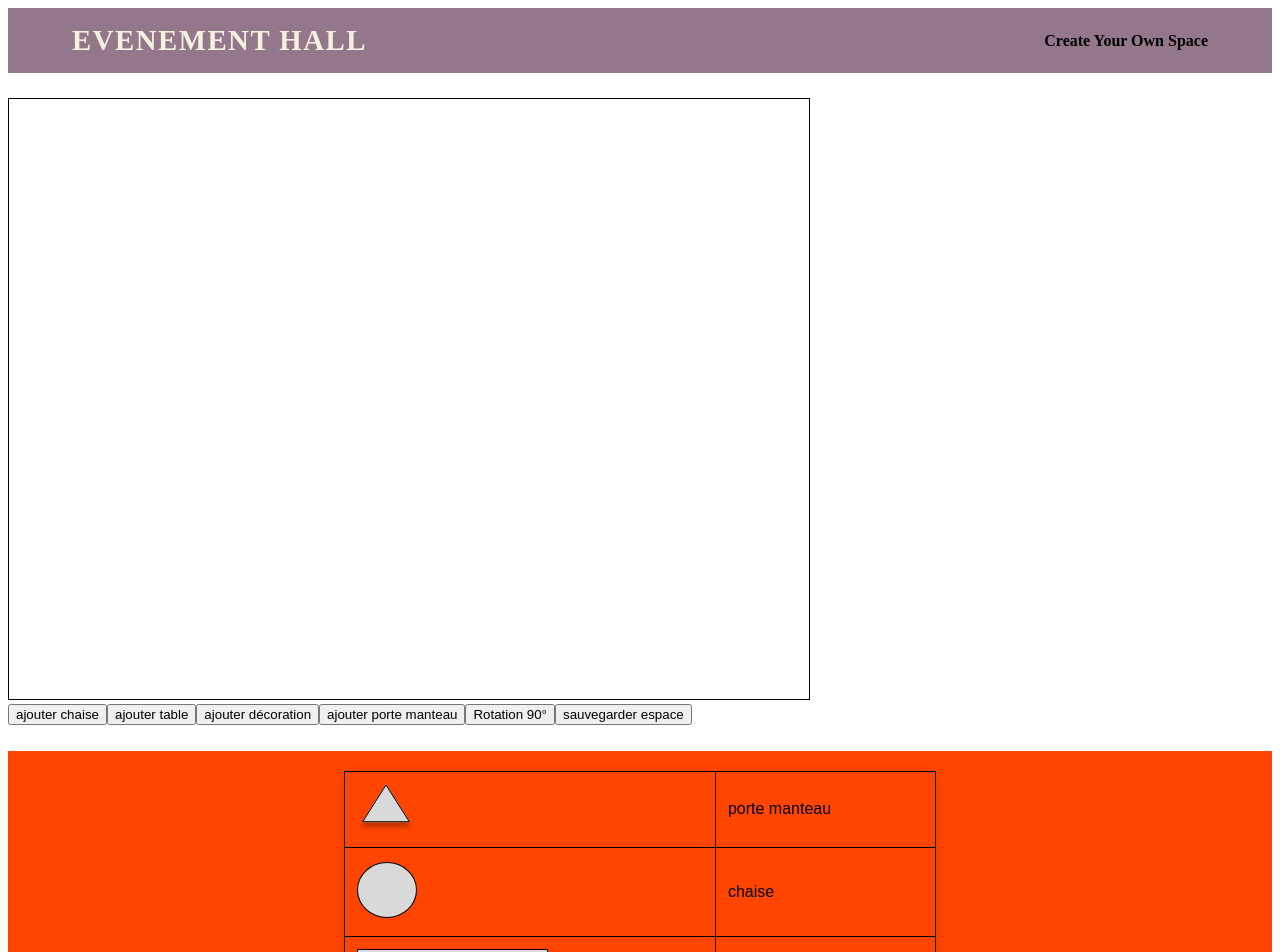
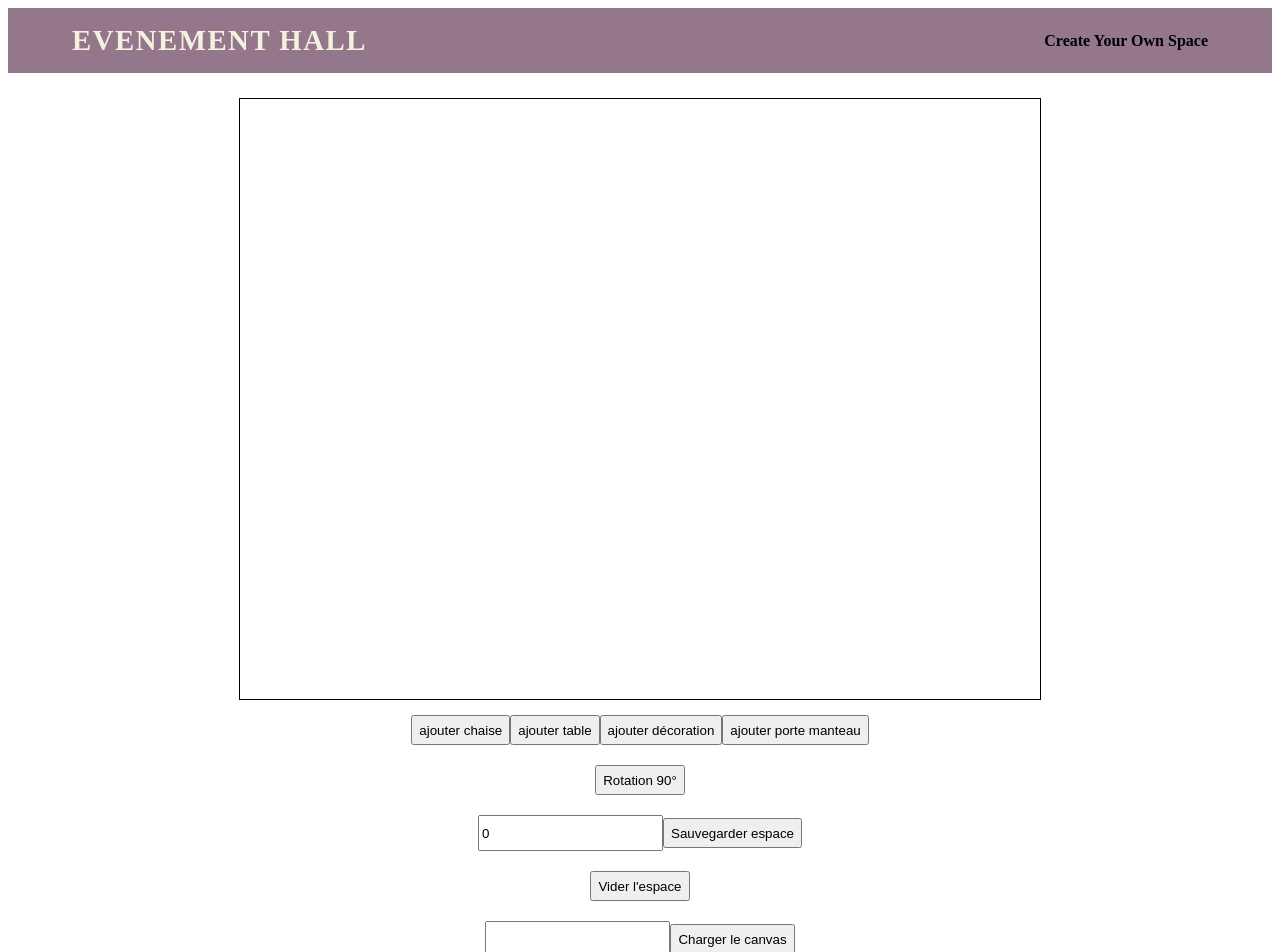
Before and after one commit to Oliviermaignan/evenementhall, a Vue app in the folder app/: page / in a window 1280 px wide. Shown: the top 952 px of the page. Built offline with nearby package versions, Linux system fonts and the light colour scheme.

Commit message:
feat: update for storage retreive and clean canva

```diff
--- a/app/src/components/CanvaComponent.vue
+++ b/app/src/components/CanvaComponent.vue
@@ -14,26 +14,34 @@ const offsetX = ref(0);
 const offsetY = ref(0);
 const canvasWidth = 800;
 const canvasHeight = 600;
+const loadedShapeNumber = ref();
 // const canvasLocalStorage = new CanvasLocalStorage()
 
-// ici question a poser car je ne comprend pas l'interet de la class abstraite si elle est bypass
-const canvasStorage: CanvasStorage = new CanvasLocalStorage()
+const storageKey = ref(0);
 
-// const canvasManager = new CanvasManager(canvasLocalStorage)
-
-const addShape = (canvas: HTMLCanvasElement, x: number, y: number, angle: number, icon: CanevasIconName) => {
-  const shape = new Shape(canvas, x, y, angle, icon);
+const addShape = (icon: CanevasIconName) => {
+  const shape = new Shape(canvas, 0, 0, 0, icon);
   shapes.value.push(shape);
   // canvasManager.addShape(shape)
   drawShapes()
 };
 
 function saveShapesConfig(){
+  const canvasStorage = new CanvasLocalStorage(storageKey.value);
   if (!shapes){
     return
   }
-  canvasStorage.save(shapes)
+  canvasStorage.save(shapes.value)
+  console.log(`Données sauvegardées sous la clé: ${storageKey.value}`);
 }
+
+const cleanShapesConfig = () => {
+  //efface le canva
+  shapes.value = [];
+  if (context.value) {
+    context.value.clearRect(0, 0, canvasWidth, canvasHeight);
+  }
+};
 
 // Gestion des événements de la souris
 const onMouseDown = (event: MouseEvent) => {
@@ -115,11 +123,21 @@ const rotate = (angle) => {
   }
 };
 
+const getThisCanvas = (loadedShapeNumber :number) => {
+  const canvasLocalStorage = new CanvasLocalStorage()
+  const array = canvasLocalStorage.load(loadedShapeNumber)
+  console.log(array);
+  array.forEach(loadedShape => {
+    const shape = new Shape(canvas, loadedShape.x, loadedShape.y, loadedShape.angle, loadedShape.icon);
+    shapes.value.push(shape);
+    drawShapes()
+  });
+}
 
 onMounted(()=>{
     if (canvas.value) {
         context.value = canvas.value.getContext('2d');
-        console.log(shapes);
+        // console.log(shapes);
 
   } else {
     return
@@ -128,19 +146,36 @@ onMounted(()=>{
 </script>
 
 <template>
-  <div>
+  <div class="canva-container">
     <canvas ref="canvas" :width="canvasWidth" :height="canvasHeight" @mousedown="onMouseDown" @mousemove="onMouseMove"
       @mouseup="onMouseUp">
     </canvas>
+
   </div>
-  <div>
-    <button id="chaise-btn" @click="addShape(canvas, 0,0,0,CanevasIconName.Chaise)">ajouter chaise</button>
-    <button id="table-btn" @click="addShape(canvas, 0,0, 0, CanevasIconName.Table)">ajouter
-      table</button>
-    <button id="deco-btn" @click="addShape(canvas, 0,0, 0, CanevasIconName.Déco)">ajouter décoration</button>
-    <button id="deco-btn" @click="addShape(canvas, 0,0, 0, CanevasIconName.PorteManteau)">ajouter porte manteau</button>
-    <button id="rotate-btn" @click="rotate(90)">Rotation 90°</button>
-    <button id="rotate-btn" @click="saveShapesConfig()">sauvegarder espace</button>
+  <div class="button-container">
+    <div class="marginY">
+      <button id="chaise-btn" @click="addShape(CanevasIconName.Chaise)">ajouter chaise</button>
+      <button id="table-btn" @click="addShape(CanevasIconName.Table)">ajouter
+        table</button>
+      <button id="deco-btn" @click="addShape(CanevasIconName.Déco)">ajouter décoration</button>
+      <button id="deco-btn" @click="addShape(CanevasIconName.PorteManteau)">ajouter porte manteau</button>
+    </div>
+    <div class="marginY">
+      <button id="rotate-btn" @click="rotate(90)">Rotation 90°</button>
+    </div>
+    <div class="marginY">
+      <input v-model="storageKey" placeholder="Nom de la sauvegarde" />
+      <button id="rotate-btn" @click="saveShapesConfig">Sauvegarder espace</button>
+    </div>
+    <div class="marginY">
+      <button @click="cleanShapesConfig">Vider l'espace</button>
+    </div>
+    <div class="relative inline-block marginY">
+      <input type="text" minlength="1" v-model="loadedShapeNumber">
+      <button @click="getThisCanvas">
+        Charger le canvas
+      </button>
+    </div>
   </div>
 
 </template>
@@ -149,4 +184,20 @@ onMounted(()=>{
 canvas {
   border: 1px solid black
 }
+button, input{
+  height: 30px;
+}
+.button-container {
+  display: flex;
+  flex-direction: column;
+  align-items: center;
+  margin: 5px;
+}
+.marginY {
+  margin: 10px 0;
+}
+.canva-container{
+  display:flex;
+  justify-content: center;
+}
 </style>
```
